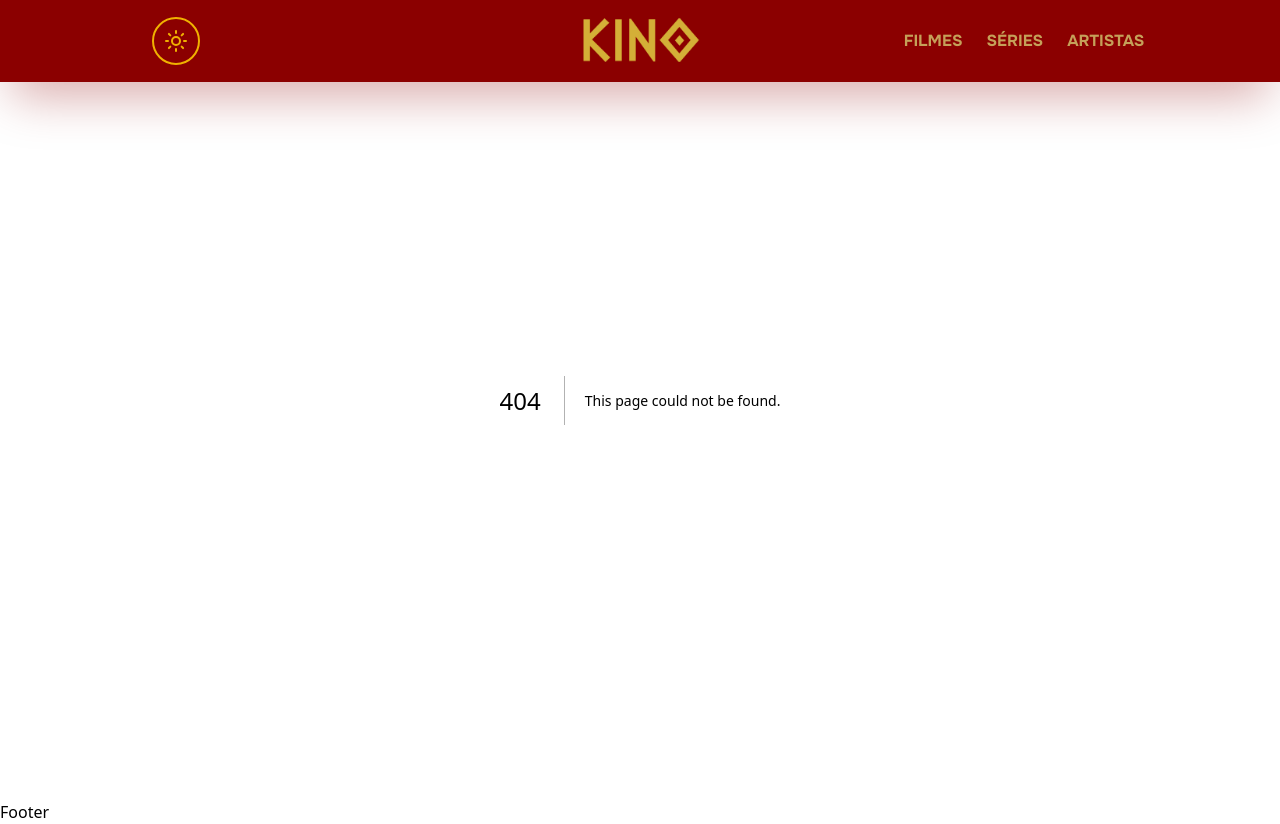
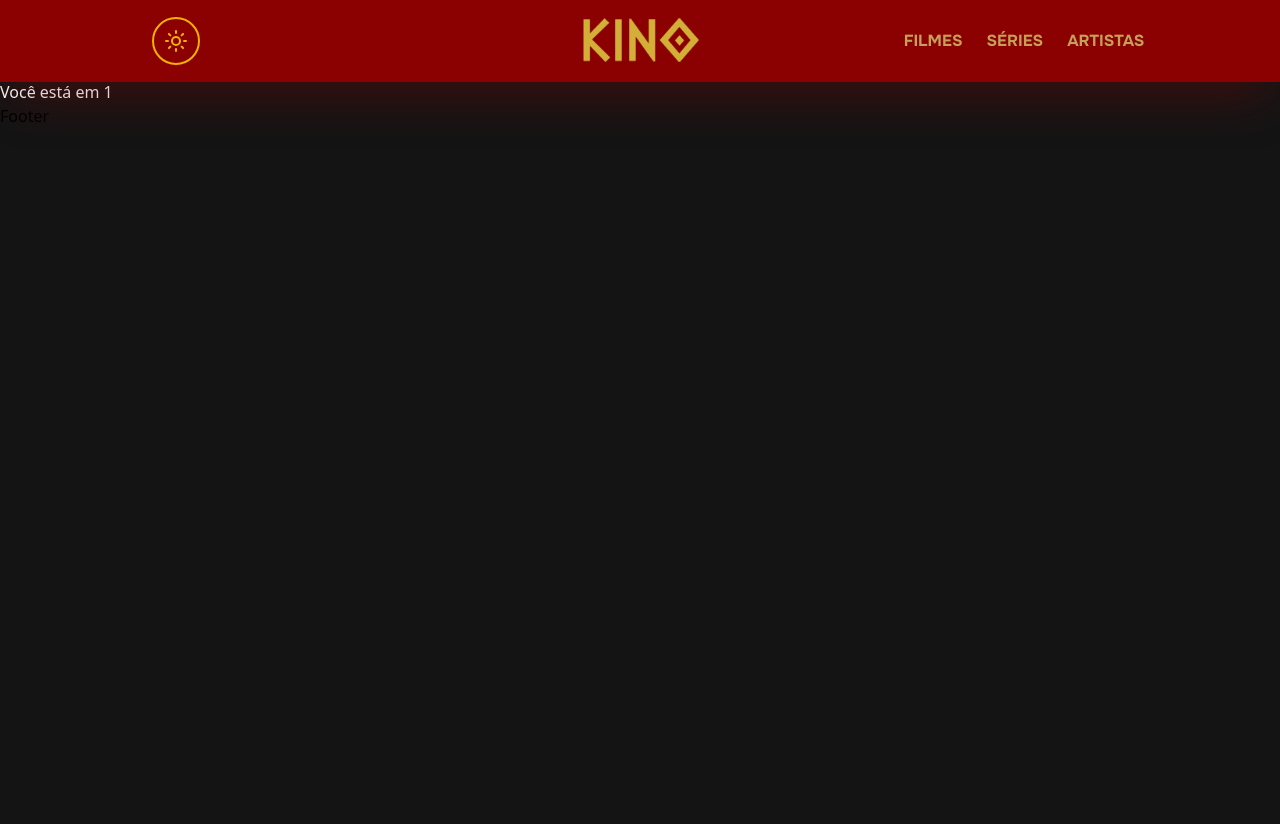
Before and after one commit to joaogabrieldev/projeto-kino, a Next.js app: page /movie/category/1 in a window 1280 px wide. Before the commit this address had no page. After the commit the page ends 800 px from the top, so only its background shows below. Built offline with nearby package versions, Linux system fonts and the light colour scheme.

Commit message:
feat: adicionar páginas de filme e categoria com estrutura básica

```diff
--- /dev/null
+++ b/src/app/movie/[id]/page.tsx
@@ -0,0 +1,7 @@
+import React from "react";
+
+const page = () => {
+  return <div>page</div>;
+};
+
+export default page;
--- /dev/null
+++ b/src/app/movie/category/[slug]/page.tsx
@@ -0,0 +1,15 @@
+import React, { use } from "react";
+
+interface IMoviePathProps {
+  params: Promise<{
+    slug: string;
+  }>;
+}
+
+const SlugMoviePage = ({ params }: IMoviePathProps) => {
+  const { slug } = use(params);
+
+  return <div className="mt-20 text-white">Você está em {slug}</div>;
+};
+
+export default SlugMoviePage;
--- /dev/null
+++ b/src/app/movie/page.tsx
@@ -0,0 +1,7 @@
+import React from "react";
+
+const MovieHomePage = () => {
+  return <div className="text-white mt-20">page</div>;
+};
+
+export default MovieHomePage;
```
